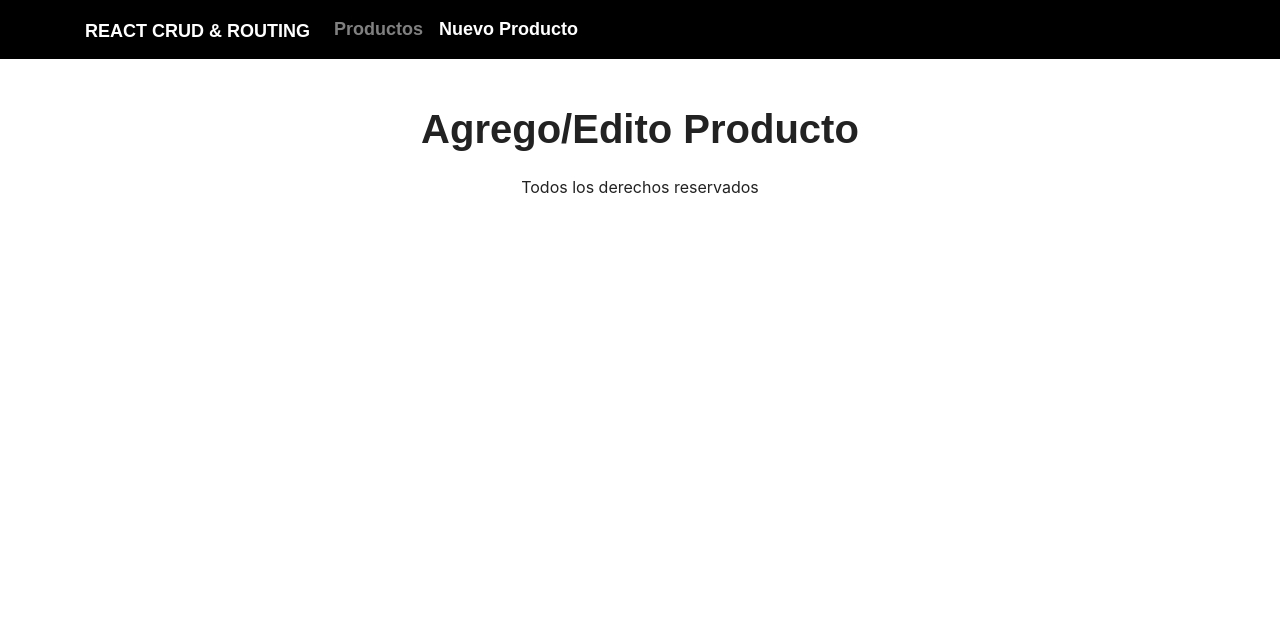
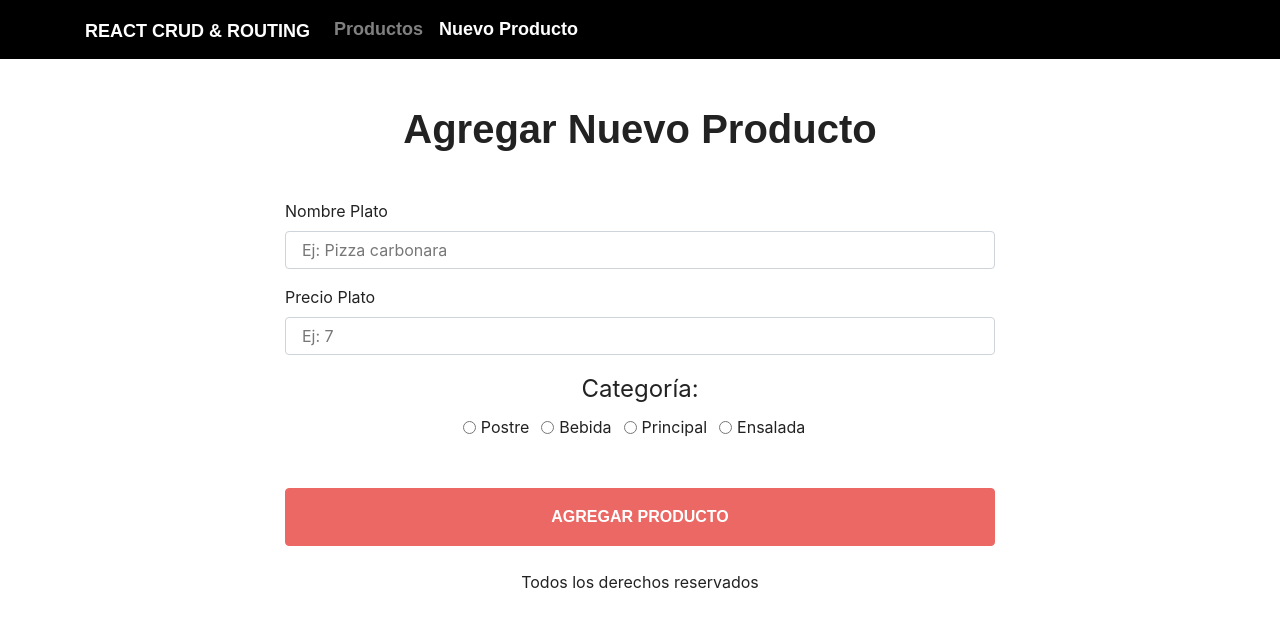
Before and after one commit to AdriLP94/app_routecrud_react, a React (Create React App) app: page /nuevo_producto in a window 1280 px wide. Shown: the top 626 px of the page. Built offline with nearby package versions, Linux system fonts and the light colour scheme; data requests are answered from the project's data file; a web font is replaced by a local one.

Commit message:
Update Producto.js

```diff
--- a/src/components/Producto.js
+++ b/src/components/Producto.js
@@ -1,9 +1,113 @@
-import React from 'react';
+import React, {useState} from 'react';
+import Error from './Error';
+
 
 const Producto = () => {
+
+    const [nombre, guardarNombre] = useState("");
+    const [precio, guardarPrecio] = useState("");
+    const [categoria, guardarCategoria] = useState("");
+    const [error, guardarError] = useState(false);
+
+    const leerValorRadio = e => {
+        guardarCategoria(e.target.value)
+    }
+
+    const agregarProducto = e => {
+        e.preventDefault();
+        if (nombre === "" || precio === "" || categoria === "") {
+            guardarError(true);
+            return;
+        }
+        guardarError(false);
+    }
+
     return (
-        <div>
-            <h1 className="text-center">Agrego/Edito Producto</h1>
+        <div className="col-md-8 mx-auto ">
+            <h1 className="text-center">Agregar Nuevo Producto</h1>
+            {error ? <Error mensaje="Todos los campos son obligatorios"/> : null}
+            <form
+                className="mt-5"
+                onSubmit={agregarProducto}
+            >
+                <div className="form-group">
+                    <label>Nombre Plato</label>
+                    <input
+                        type="text"
+                        className="form-control"
+                        name="nombre"
+                        placeholder="Ej: Pizza carbonara"
+                        onChange={e => guardarNombre(e.target.value)}
+                    />
+                </div>
+
+                <div className="form-group">
+                    <label>Precio Plato</label>
+                    <input
+                        type="number"
+                        className="form-control"
+                        name="precio"
+                        placeholder="Ej: 7"
+                        onChange={e => guardarPrecio(e.target.value)}
+                    />
+                </div>
+
+                <legend className="text-center">Categoría:</legend>
+                <div className="text-center">
+                <div className="form-check form-check-inline">
+                    <input
+                        className="form-check-input"
+                        type="radio"
+                        name="categoria"
+                        value="postre"
+                        onChange={leerValorRadio}
+                    />
+                    <label className="form-check-label">
+                        Postre
+                    </label>
+                </div>
+                <div className="form-check form-check-inline">
+                    <input
+                        className="form-check-input"
+                        type="radio"
+                        name="categoria"
+                        value="bebida"
+                        onChange={leerValorRadio}
+                    />
+                    <label className="form-check-label">
+                        Bebida
+                    </label>
+                </div>
+
+                <div className="form-check form-check-inline">
+                    <input
+                        className="form-check-input"
+                        type="radio"
+                        name="categoria"
+                        value="principal"
+                        onChange={leerValorRadio}
+                    />
+                    <label className="form-check-label">
+                        Principal
+                    </label>
+                </div>
+
+                <div className="form-check form-check-inline">
+                    <input
+                        className="form-check-input"
+                        type="radio"
+                        name="categoria"
+                        value="ensalada"
+                        onChange={leerValorRadio}
+                    />
+                    <label className="form-check-label">
+                        Ensalada
+                    </label>
+                </div>
+                </div>
+
+                <input type="submit" className="font-weight-bold text-uppercase mt-5 btn btn-primary btn-block py-3" value="Agregar Producto" />
+            </form>
         </div>
     );
 };
```
